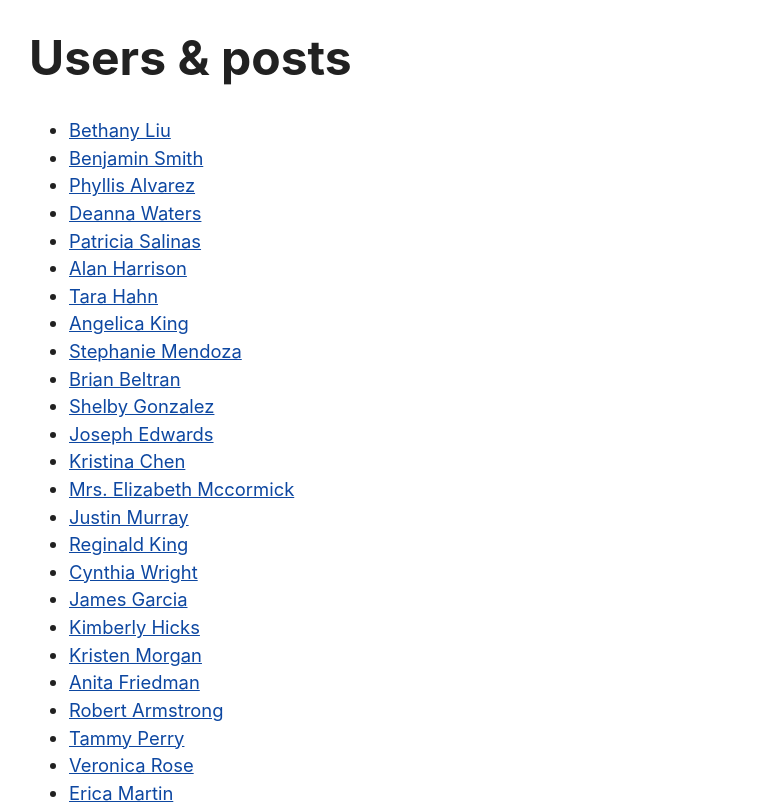
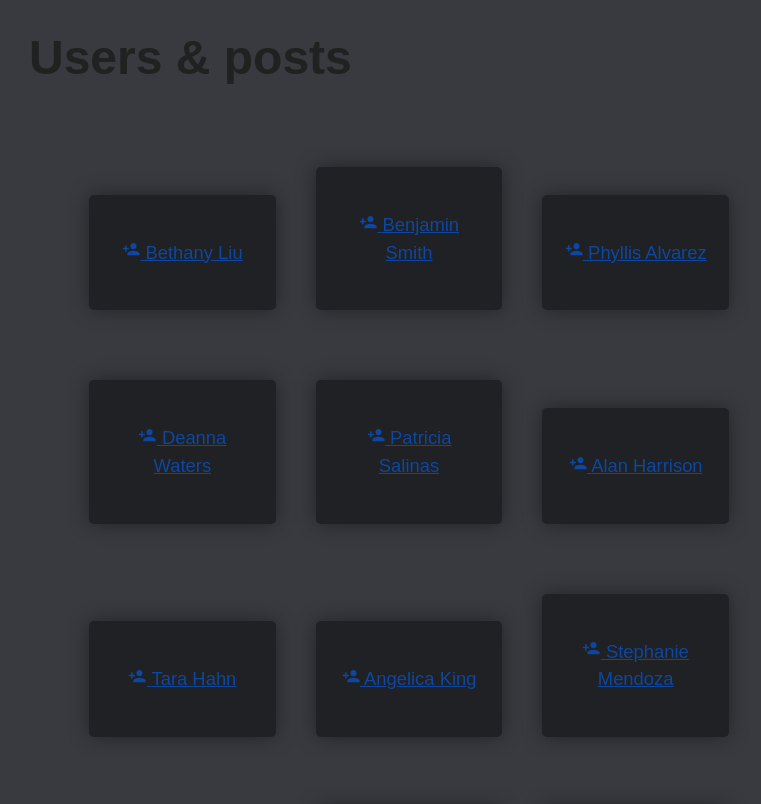
Before and after one commit to Marelyn15/first-proyect-react-and-vite, a React (Vite) app: page / in a window 1280 px wide. Shown: the top 804 px of the page, without its empty margins (251-1012 px from the left). Built offline with nearby package versions, Linux system fonts and the light colour scheme; data requests are answered from the project's data file.

Commit message:
Third commit
Some design

```diff
--- a/src/pages/App.jsx
+++ b/src/pages/App.jsx
@@ -4,6 +4,9 @@ import { useFetch } from '../utils/hooks/useFetch'
 //Link
 import { Link } from 'react-router-dom';
 import { MdMoreTime } from "react-icons/md";
+import {MdPersonAdd} from "react-icons/md";
+//css
+import '../styles/cards.css';
 
 
 
@@ -17,14 +20,16 @@ function App() {
         <ul>
           {data.map((user)=>{
             return(
-              <li key={user.id}>
-                <Link to={`/${user.id}`}>{user.name}</Link>
-              </li>
+              <div className='card'>
+              <p key={user.id}>
+                <span className='title'><Link to={`/${user.id}`}><MdPersonAdd/>  {user.name}</Link></span>
+              </p>
+          </div>
             );
           })}
         </ul>
       ):(
-        <h3>Cargando...</h3>
+        <h3><MdMoreTime/>Cargando...</h3>
       )}
     </div>
 
--- /dev/null
+++ b/src/styles/cards.css
@@ -0,0 +1,26 @@
+@import url(https://fonts.googleapis.com/css?family=Varela+Round);
+
+/*Colors*/
+:root{
+    /*Primary*/
+    --Very-dark-gray: #1F2124;
+    --dark-gray: #383A3F;
+    --orage-red: #F68657;
+    --yellow-orange: #F6B352;
+}
+body{
+    background: var(--dark-gray);
+    font-family: "Valera Round", sans-serif;
+}
+.card{
+    background: var(--Very-dark-gray);
+    box-shadow: 0 0 20px rgba(0,0,0,0.4);
+    border-radius: 5px;
+    margin: 50px 20px 20px 20px;
+    width: calc(33.3333% - 40px);
+    padding: 20px;
+    text-align: center;
+    color:white;
+    display: inline-block;
+
+}
```
